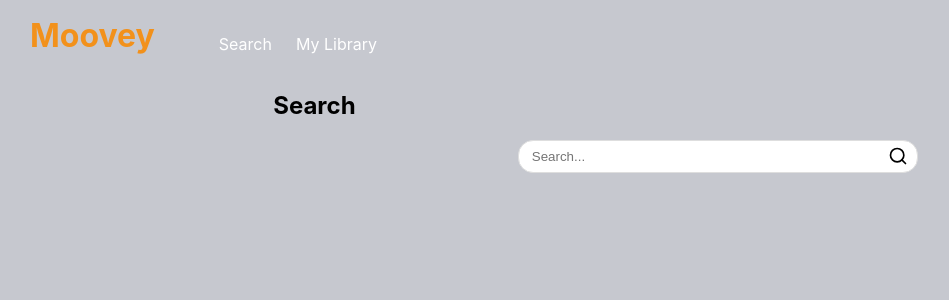
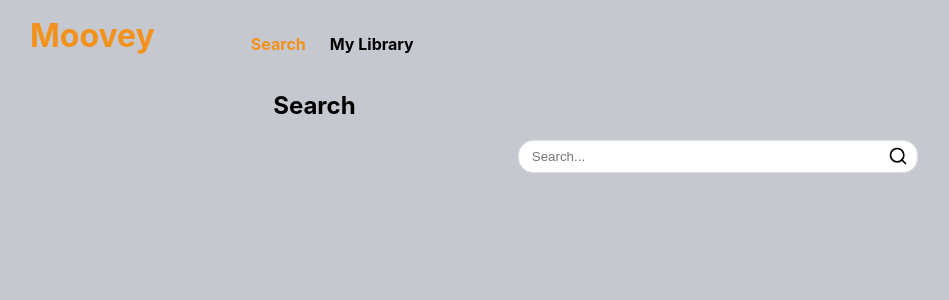
Before and after one commit to ojoaosoares/moovy-mvp, a React (Create React App) app in the folder frontend/: page / in a window 1280 px wide. Shown: the top 300 px of the page, without its empty margins (2-951 px from the left). Built offline with nearby package versions, Linux system fonts and the light colour scheme.

Commit message:
feat: header with state

```diff
--- a/frontend/src/components/Header.tsx
+++ b/frontend/src/components/Header.tsx
@@ -1,34 +1,50 @@
 import React from 'react';
-import { Link } from 'react-router-dom';
+import { NavLink } from 'react-router-dom';
 
 const Header: React.FC = () => {
   return (
     <header
       style={{
+        fontFamily: 'Inter, sans-serif',
         display: 'flex',
         alignItems: 'center',
         justifyContent: 'flex-start',
         padding: '1rem 2rem',
       }}
     >
-      <Link to="/" style={{ textDecoration: 'none' }}>
+      <NavLink to="/" style={{ textDecoration: 'none' }}>
         <h1 style={{ margin: 0, color: '#F2911B' }}>Moovey</h1>
-      </Link>
+      </NavLink>
 
       <nav
         style={{
+          fontWeight: '700',
           display: 'flex',
           gap: '1.5rem',
-          marginLeft: '4rem',
+          marginLeft: '6rem',
           marginTop: '1rem',
         }}
       >
-        <Link to="/" style={{ color: '#fff', textDecoration: 'none' }}>
+        <NavLink
+          to="/"
+          end
+          style={({ isActive }) => ({
+            color: isActive ? '#F2911B' : '#000000ff',
+            textDecoration: 'none',
+          })}
+        >
           Search
-        </Link>
-        <Link to="/library" style={{ color: '#fff', textDecoration: 'none' }}>
+        </NavLink>
+
+        <NavLink
+          to="/library"
+          style={({ isActive }) => ({
+            color: isActive ? '#F2911B' : '#000000ff',
+            textDecoration: 'none',
+          })}
+        >
           My Library
-        </Link>
+        </NavLink>
       </nav>
     </header>
   );
```
